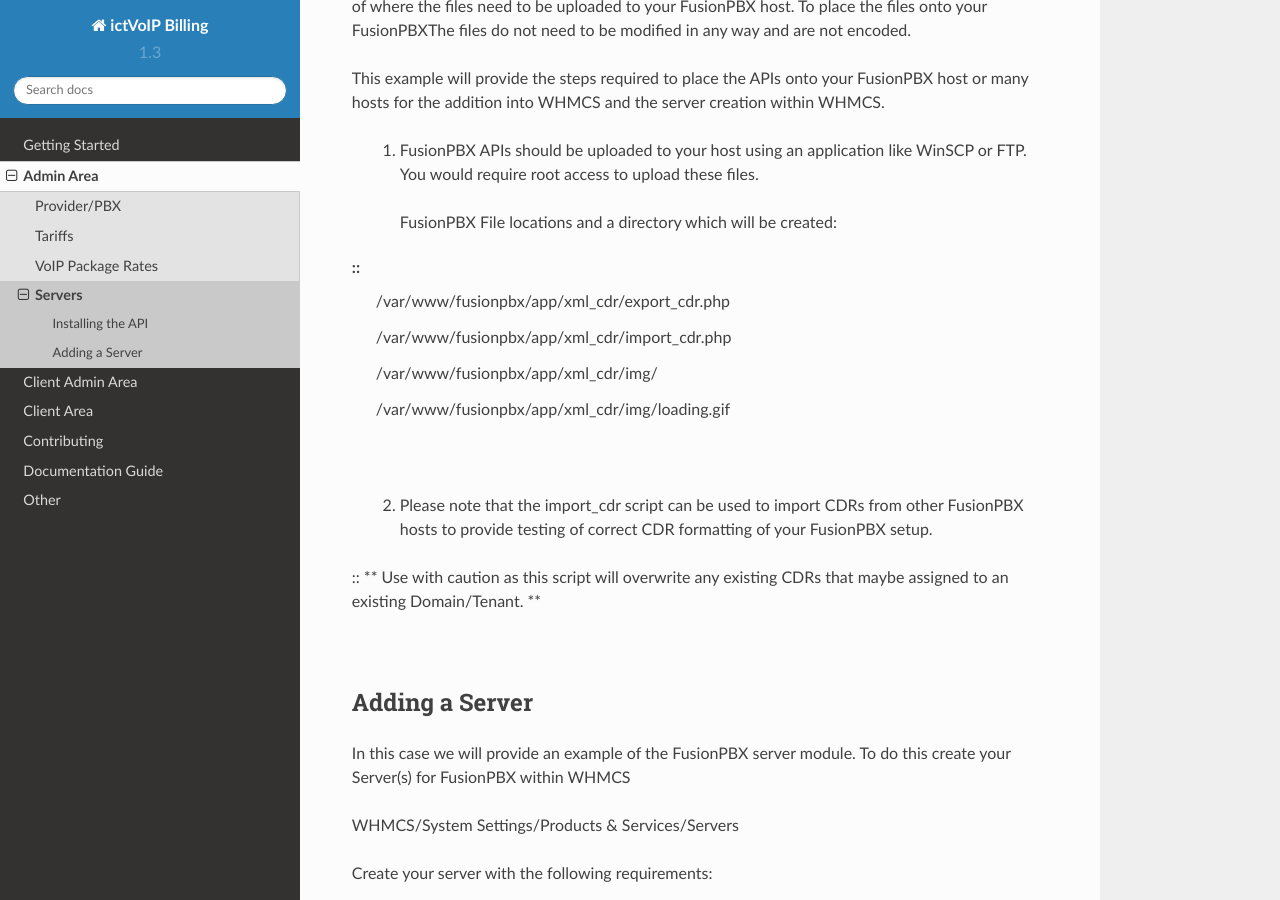
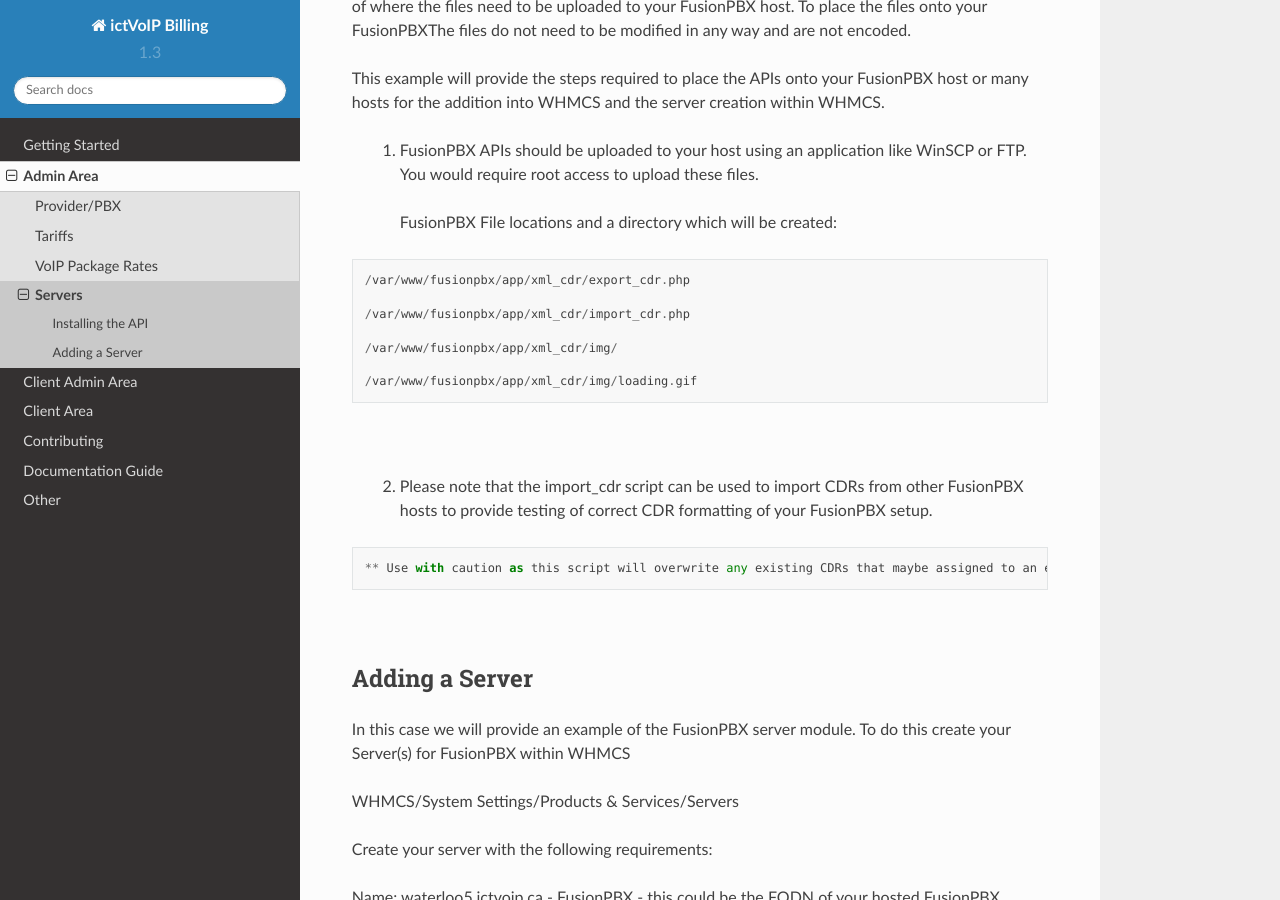
Before and after one commit to ictvoip/ictvoip-docs, a Sphinx documentation site: the page built from docs/source/admin/servers.rst, in a window 1280 px wide and 900 px high, scrolled down 907 px. Built offline with Sphinx 7.4.7 and the Read the Docs theme 2.0.0, drawn with Linux system fonts in a browser that asks for light colours; pages that are not in the unit, such as notebooks, are missing from menus.

Commit message:
Update servers.rst

```diff
--- a/docs/source/admin/servers.rst
+++ b/docs/source/admin/servers.rst
@@ -28,6 +28,7 @@ This example will provide the steps required to place the APIs onto your FusionP
     FusionPBX File locations and a directory which will be created:
 
 ::
+
     /var/www/fusionpbx/app/xml_cdr/export_cdr.php
 
     /var/www/fusionpbx/app/xml_cdr/import_cdr.php
@@ -39,9 +40,11 @@ This example will provide the steps required to place the APIs onto your FusionP
 |
 
 
+  2) Please note that the import_cdr script can be used to import CDRs from other FusionPBX hosts to provide testing of correct CDR formatting of your FusionPBX setup.
 
-  2) Please note that the import_cdr script can be used to import CDRs from other FusionPBX hosts to provide testing of correct CDR formatting of your FusionPBX setup.
-::   ** Use with caution as this script will overwrite any existing CDRs that maybe assigned to an existing Domain/Tenant. **
+::
+
+** Use with caution as this script will overwrite any existing CDRs that maybe assigned to an existing Domain/Tenant. **
 
 |
 
```
